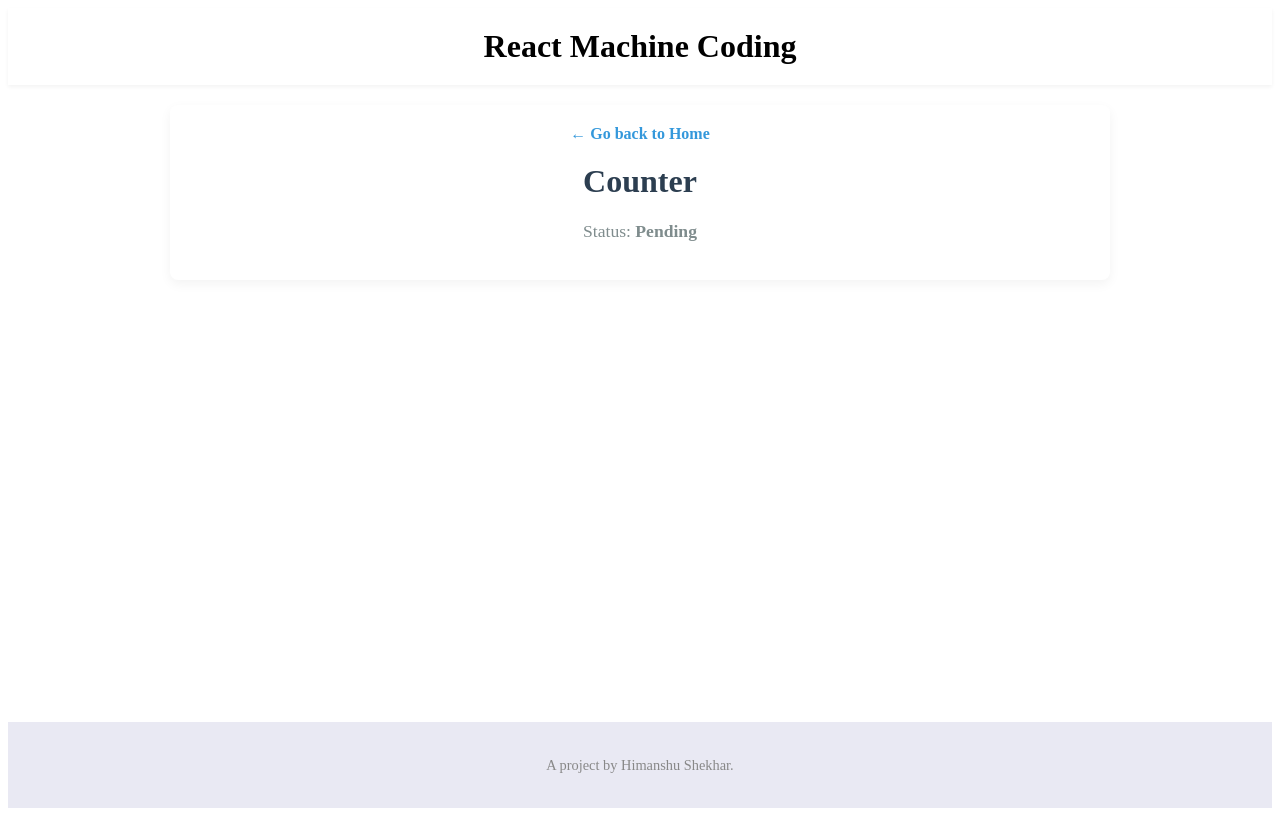
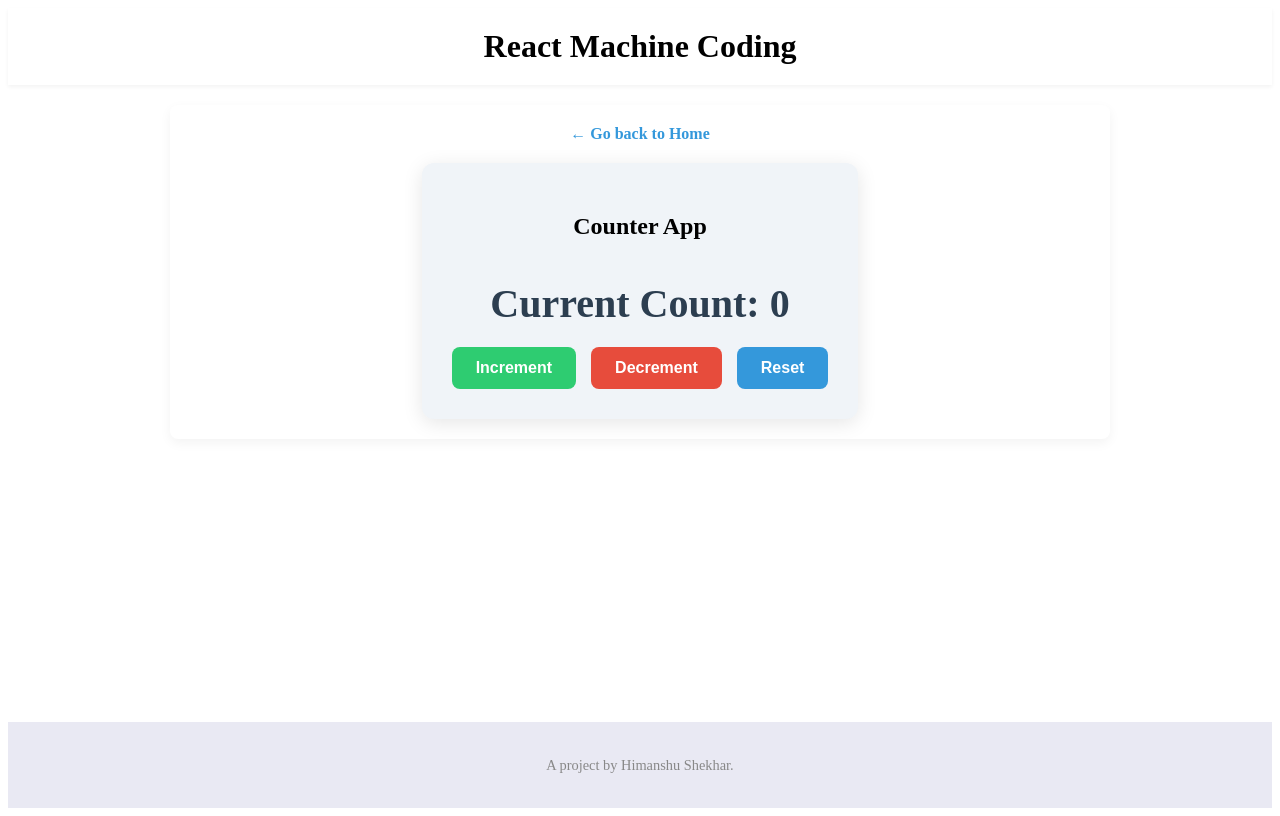
Before and after one commit to hi-shekhar/react-machine-coding, a React (Vite) app: page /projects/project-1 in a window 1280 px wide. Built offline with nearby package versions, Linux system fonts and the light colour scheme.

Commit message:
counter-app

```diff
--- /dev/null
+++ b/src/components/CounterApp.tsx
@@ -0,0 +1,38 @@
+import { useState } from "react";
+import "../styles/CounterApp.css";
+
+const Counter = () => {
+  const [count, setCount] = useState<number>(0);
+
+  const handleIncrement = () => {
+    setCount(count + 1);
+  };
+
+  const handleDecrement = () => {
+    setCount(count - 1);
+  };
+
+  const handleReset = () => {
+    setCount(0);
+  };
+
+  return (
+    <div className="counter-container">
+      <h2>Counter App</h2>
+      <p className="counter-value">Current Count: {count}</p>
+      <div className="counter-controls">
+        <button onClick={handleIncrement} className="counter-btn increment-btn">
+          Increment
+        </button>
+        <button onClick={handleDecrement} className="counter-btn decrement-btn">
+          Decrement
+        </button>
+        <button onClick={handleReset} className="counter-btn reset-btn">
+          Reset
+        </button>
+      </div>
+    </div>
+  );
+};
+
+export default Counter;
--- a/src/data/projects.ts
+++ b/src/data/projects.ts
@@ -7,7 +7,7 @@ export interface Project {
 }
 
 export const projects: Project[] = [
-  { id: "project-1", name: "Counter", status: "Pending" },
+  { id: "project-1", name: "Counter", status: "Completed" },
   { id: "project-2", name: "To-Do List", status: "Pending" },
   { id: "project-3", name: "Stopwatch", status: "Pending" },
   { id: "project-4", name: "Accordion", status: "Pending" },
--- a/src/main.tsx
+++ b/src/main.tsx
@@ -1,7 +1,7 @@
 import React from "react";
 import ReactDOM from "react-dom/client";
 import { RouterProvider } from "react-router-dom";
-import { router } from "./routes"; // Import the router configuration
+import { router } from "./routes/routes"; // Import the router configuration
 
 ReactDOM.createRoot(document.getElementById("root")!).render(
   <React.StrictMode>
--- a/src/pages/ProjectPage.tsx
+++ b/src/pages/ProjectPage.tsx
@@ -1,13 +1,16 @@
 import { Link, useParams } from "react-router-dom";
 import { projects } from "../data/projects";
 import "../styles/ProjectPage.css";
+import { componentMap } from "../routes/lazyComponentMap";
+import { Suspense } from "react";
 
 const ProjectPage = () => {
   const { projectId } = useParams<string>();
-  console.log("projectId");
   const project = projects.find((project) => project.id === projectId);
-  console.log(project);
-  if (!project) {
+  // Get the component from the lazy map
+  const ProjectComponent = projectId ? componentMap[projectId] : null;
+
+  if (!project || !ProjectComponent) {
     return (
       <div className="project-not-found">
         <h2>Project not found!</h2>
@@ -22,11 +25,11 @@ const ProjectPage = () => {
       <Link to="/" className="back-link">
         &larr; Go back to Home
       </Link>
-      <h1 className="project-title">{project.name}</h1>
-      <p className="project-detail">
-        Status: <strong>{project.status}</strong>
-      </p>
-      <div className="project-content"></div>
+      <div className="project-content">
+        <Suspense fallback={<div>Loading Project...</div>}>
+          <ProjectComponent />
+        </Suspense>
+      </div>
     </div>
   );
 };
--- /dev/null
+++ b/src/routes/lazyComponentMap.tsx
@@ -0,0 +1,7 @@
+import { lazy } from "react";
+
+const CounterApp = lazy(() => import("../components/CounterApp"));
+
+export const componentMap: Record<string, React.FC> = {
+  "project-1": CounterApp,
+};
--- a/src/routes.tsx
+++ b/src/routes/routes.tsx
@@ -1,8 +1,8 @@
 import { createBrowserRouter } from "react-router-dom";
 
-import HomePage from "./pages/HomePage";
-import ProjectPage from "./pages/ProjectPage";
-import App from "./App";
+import HomePage from "../pages/HomePage";
+import ProjectPage from "../pages/ProjectPage";
+import App from "../App";
 
 export const router = createBrowserRouter([
   {
--- /dev/null
+++ b/src/styles/CounterApp.css
@@ -0,0 +1,52 @@
+.counter-container {
+  display: flex;
+  flex-direction: column;
+  align-items: center;
+  gap: 20px;
+  padding: 30px;
+  background-color: #f0f4f8;
+  border-radius: 12px;
+  box-shadow: 0 4px 20px rgba(0, 0, 0, 0.1);
+  width: fit-content;
+  margin: 0 auto;
+}
+
+.counter-value {
+  font-size: 2.5rem;
+  font-weight: bold;
+  color: #2c3e50;
+  margin: 0;
+}
+
+.counter-controls {
+  display: flex;
+  gap: 15px;
+}
+
+.counter-btn {
+  padding: 12px 24px;
+  border: none;
+  border-radius: 8px;
+  font-size: 1rem;
+  font-weight: bold;
+  cursor: pointer;
+  transition: transform 0.2s ease-in-out, background-color 0.2s;
+  color: #fff;
+}
+
+.increment-btn {
+  background-color: #2ecc71;
+}
+
+.decrement-btn {
+  background-color: #e74c3c;
+}
+
+.reset-btn {
+  background-color: #3498db;
+}
+
+.counter-btn:hover {
+  transform: translateY(-2px);
+  opacity: 0.9;
+}
--- a/src/styles/ProjectPage.css
+++ b/src/styles/ProjectPage.css
@@ -6,16 +6,6 @@
   border-radius: 8px;
   box-shadow: 0 4px 12px rgba(0, 0, 0, 0.05);
   text-align: center;
-}
-
-.project-title {
-  color: #2c3e50;
-  margin-top: 0;
-}
-
-.project-detail {
-  font-size: 1.1em;
-  color: #7f8c8d;
 }
 
 .back-link {
```
